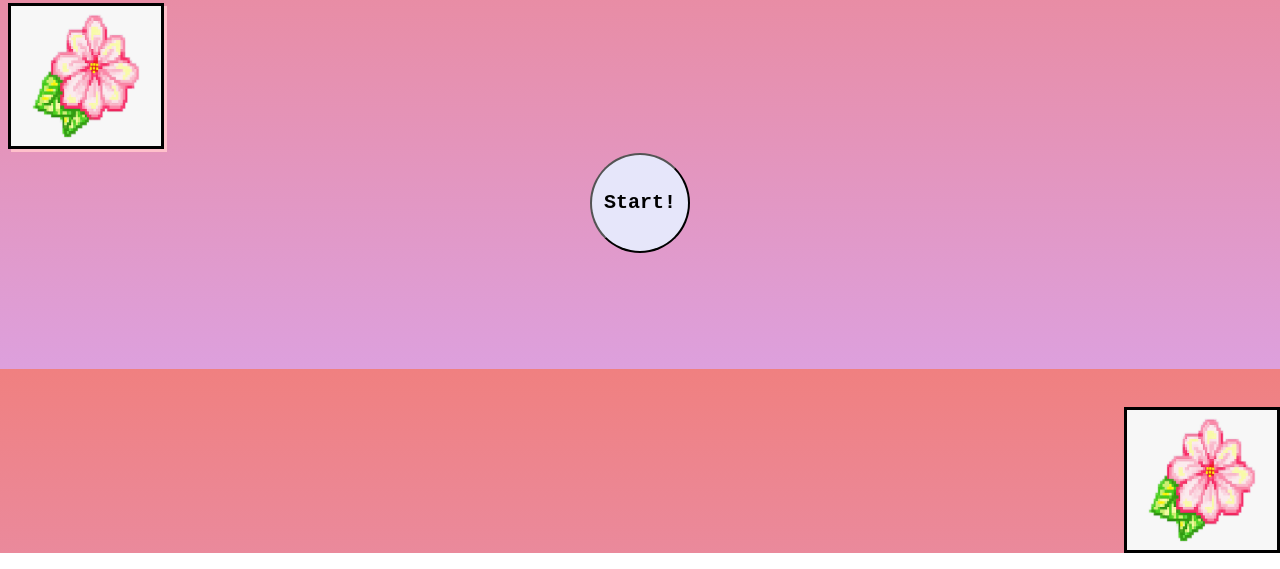
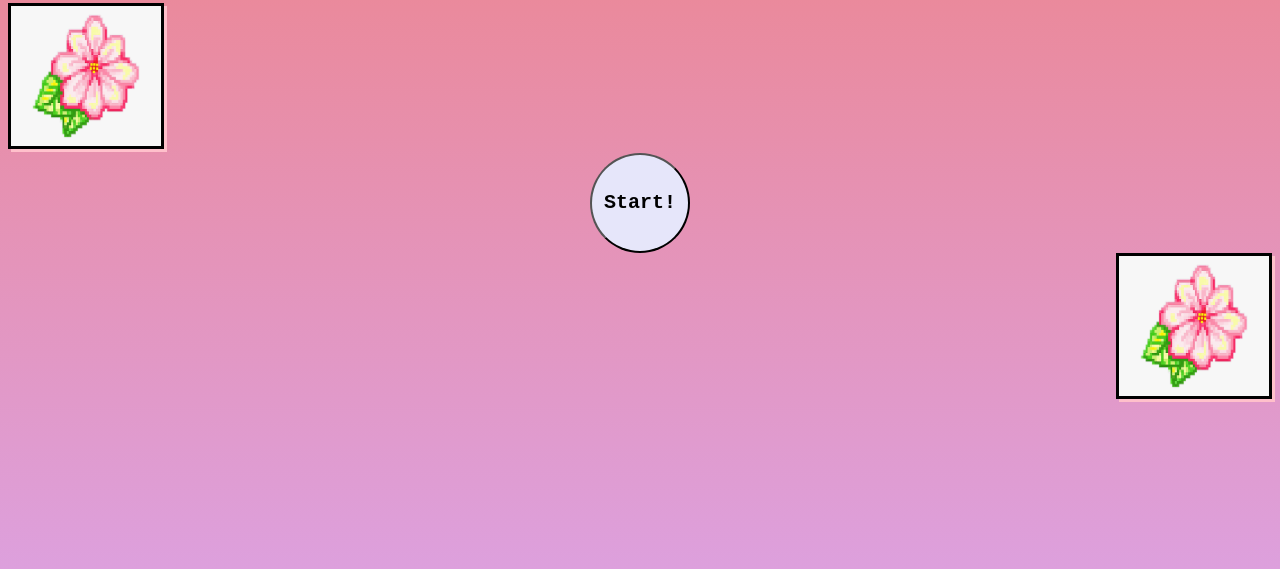
Before and after one commit to SophiaSamera/FinalAssignment, a plain HTML site: page index.html in a window 1280 px wide. Shown: the part 247-816 px from the top of the page. Drawn offline with Linux system fonts and the light colour scheme.

Commit message:
fixed css

```diff
--- a/style.css
+++ b/style.css
@@ -1,6 +1,6 @@
 body {
   background-image: linear-gradient(lightcoral, plum);
-  height: 600px;
+  height: 800px;
 }
 
 #bow {
@@ -26,9 +26,7 @@ body {
   margin-left: auto;
   border: 3px solid black;
   box-shadow: 3px 3px pink;
-  position: absolute;
-  bottom: 0px;
-  right: 0px;
+  display: block;
 }
 
 #title {
```
